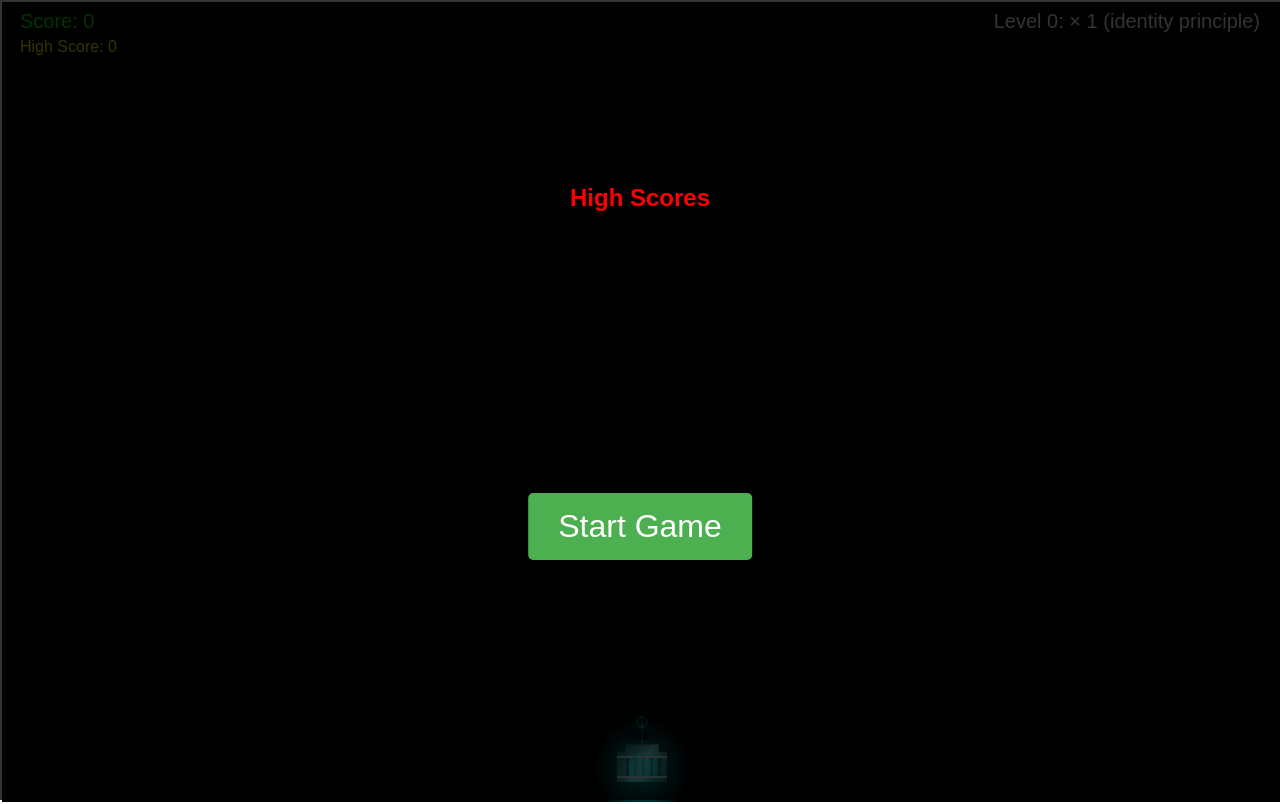
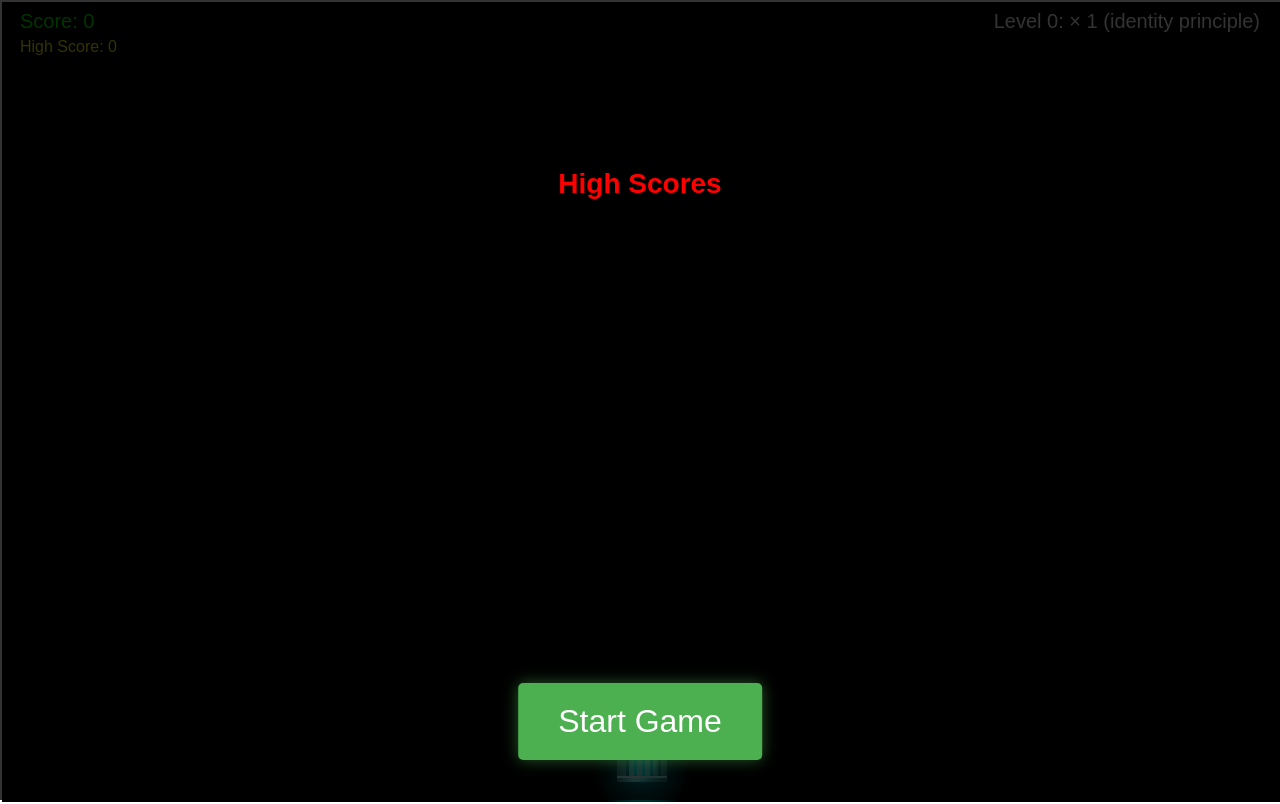
Before and after one commit to speedybits/Math_Arcade, a website: page math_invaders.html in a window 1280 px wide. Drawn offline with Linux system fonts and the light colour scheme.

Commit message:
Move Start Game button to bottom

```diff
--- a/math_invaders.html
+++ b/math_invaders.html
@@ -98,14 +98,15 @@
         .high-scores-container {
             position: absolute;
             left: 50%;
-            top: 20%;
+            top: 15%;
             transform: translateX(-50%);
             text-align: center;
+            padding: 20px;
         }
         .high-scores-container h3 {
             color: red;
-            margin-bottom: 10px;
-            font-size: 24px;
+            margin-bottom: 20px;
+            font-size: 28px;
         }
         #highScoresList {
             color: white;
@@ -113,18 +114,20 @@
             margin: 0;
             list-style: none;
             text-align: left;
+            font-size: 20px;
+            line-height: 1.5;
         }
         #highScoresList li {
-            margin-bottom: 5px;
-            font-size: 18px;
+            margin-bottom: 10px;
+            font-size: 20px;
         }
         #startButton {
             position: absolute;
             left: 50%;
-            bottom: 30%;
+            bottom: 5%;
             transform: translateX(-50%);
             font-size: 32px;
-            padding: 15px 30px;
+            padding: 20px 40px;
             background-color: #4CAF50;
             color: white;
             border: none;
@@ -135,6 +138,12 @@
         #startButton:hover {
             background-color: #45a049;
             transform: translateX(-50%) scale(1.05);
+        }
+        #startButton {
+            box-shadow: 0 0 15px rgba(76, 175, 80, 0.5);
+        }
+        #startButton:hover {
+            box-shadow: 0 0 25px rgba(76, 175, 80, 0.7);
         }
         #initials {
             position: absolute;
```
